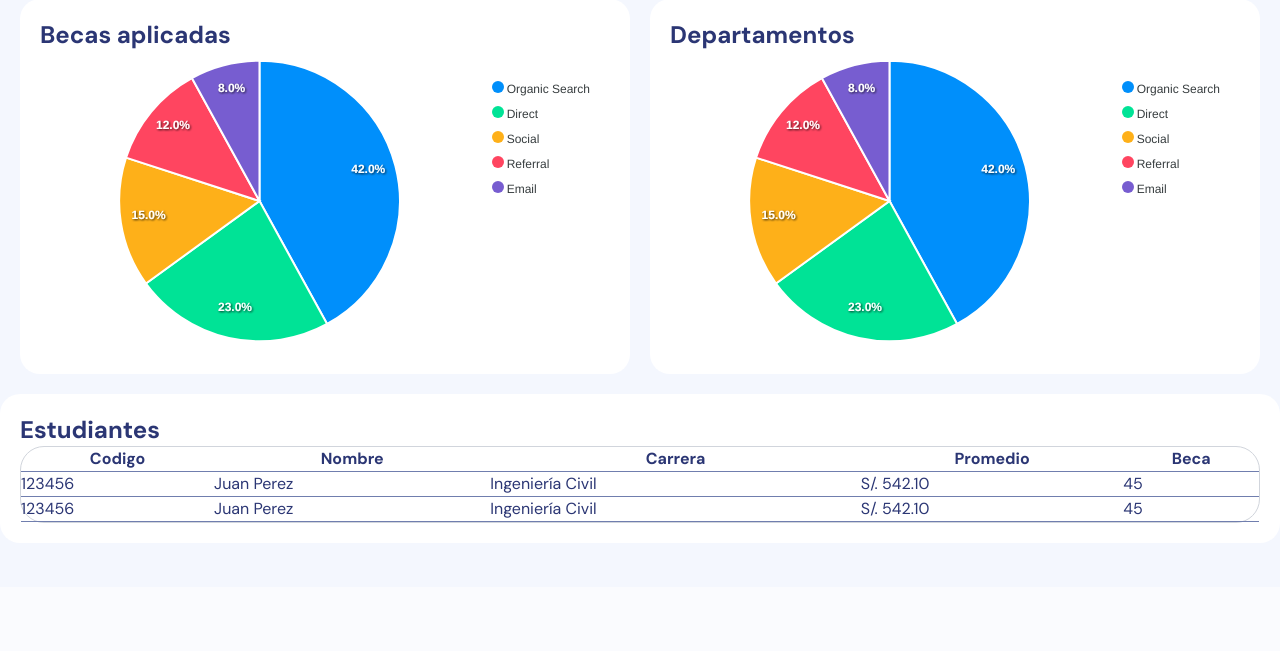
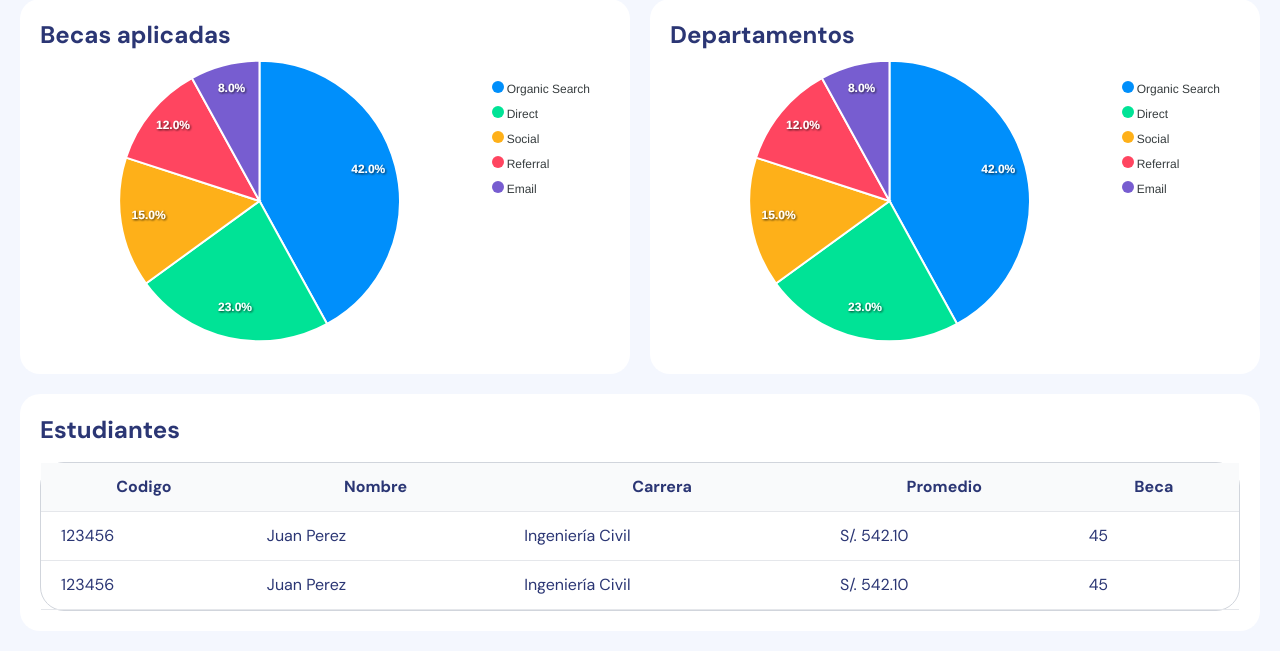
Before and after one commit to calixto24/lenguaje-programacion, a FastAPI app: template templates/index.html in a window 1280 px wide. Shown: the part 213-864 px from the top of the page. Before the commit the page ends 736 px from the top, so only its background shows below. Run offline with FastAPI, Linux system fonts and the light colour scheme; the template is opened without the code that fills it, so the values that code supplies are empty; some libraries are stand-ins or nearby versions.

Commit message:
avance table

```diff
--- a/templates/index.html
+++ b/templates/index.html
@@ -26,7 +26,7 @@
       }
       th,
       td {
-        border-bottom: 1px solid var(--muted);
+        @apply py-3 px-5 border-b border-gray-200;
       }
     </style>
   </head>
@@ -69,7 +69,9 @@
             <h3 class="text-sm font-medium text-card-foreground">
               Becas Aprobadas
             </h3>
-            <p class="text-2xl font-bold">{{ metricas.total_becas_aprobadas }}</p>
+            <p class="text-2xl font-bold">
+              {{ metricas.total_becas_aprobadas }}
+            </p>
           </div>
         </div>
 
@@ -87,7 +89,9 @@
             <h3 class="text-sm font-medium text-card-foreground">
               Ingresos promedio
             </h3>
-            <p class="text-2xl font-bold"> S/ {{ metricas.promedio_ingreso_beneficiarios }}</p>
+            <p class="text-2xl font-bold">
+              S/ {{ metricas.promedio_ingreso_beneficiarios }}
+            </p>
           </div>
         </div>
       </div>
@@ -102,13 +106,12 @@
           <div id="departmentsPieChart"></div>
         </div>
       </div>
-    </div>
 
       <div class="card">
         <h3 class="card-title">Estudiantes</h3>
-      <div class="border border-gray-300 rounded-3xl">
+        <div class="border border-gray-300 rounded-3xl mt-4">
           <table class="table-auto w-full">
-          <thead>
+            <thead class="bg-gray-50">
               <tr>
                 <th>Codigo</th>
                 <th>Nombre</th>
@@ -134,6 +137,7 @@
               </tr>
             </tbody>
           </table>
+        </div>
       </div>
     </div>
 
```
Lines whose indentation alone changed are shown as unchanged.
